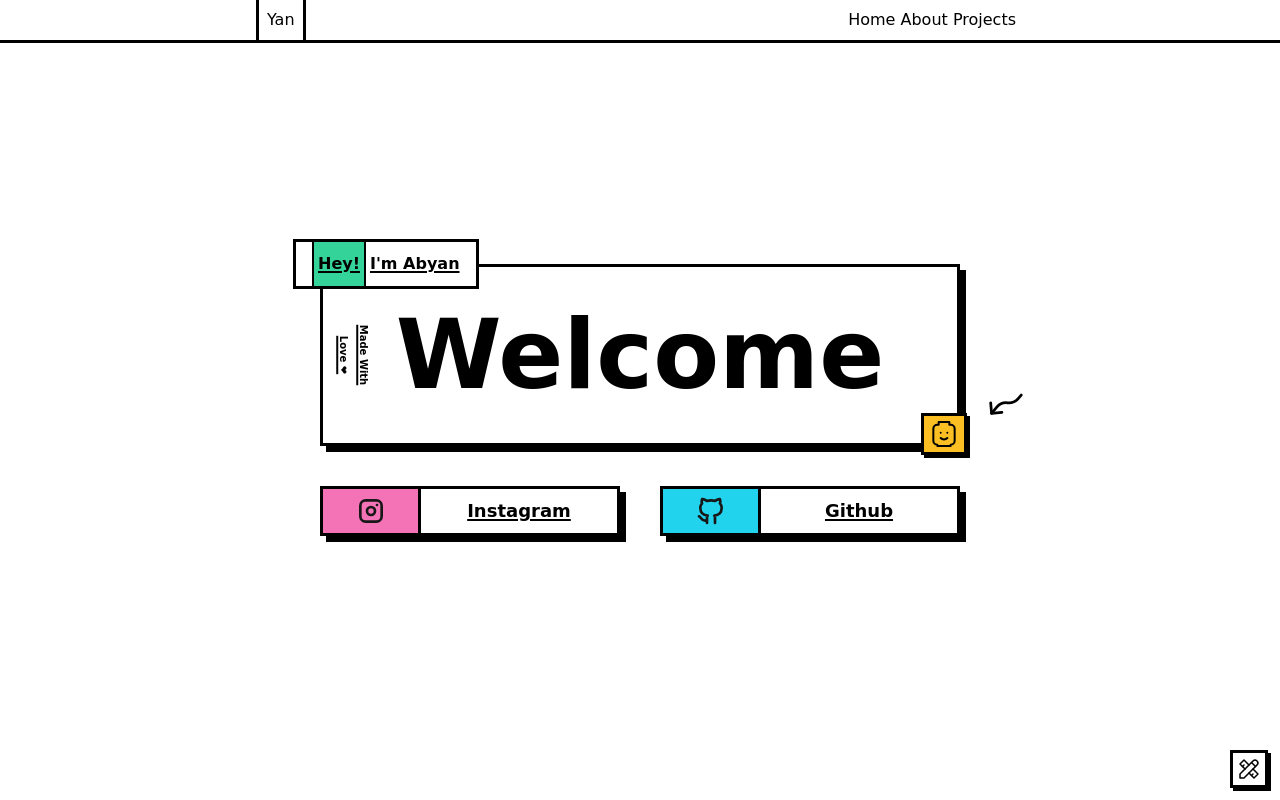
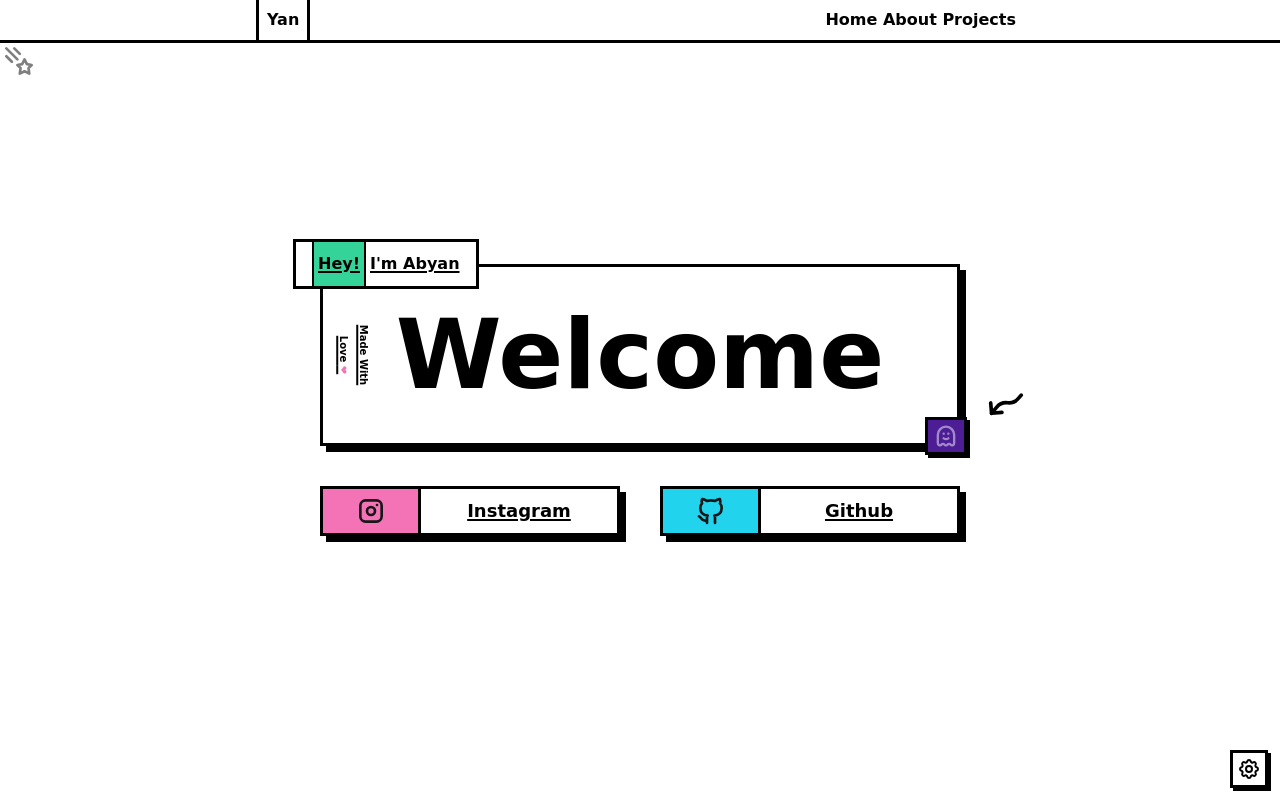
Before and after one commit to M-Abyan/portfolio, a website: page src/index.html in a window 1280 px wide. Drawn offline with Linux system fonts and the light colour scheme; a web font is replaced by a local one.

Commit message:
Another Commit

```diff
--- a/index.html
+++ b/src/index.html
@@ -9,11 +9,11 @@
     <link rel="preconnect" href="https://fonts.gstatic.com" crossorigin>
     <link href="https://fonts.googleapis.com/css2?family=Playpen+Sans:wght@500;600;700;800&display=swap" rel="stylesheet">
     <!--Google Font-->
-    <link href="dist/output.css" rel="stylesheet">
+    <link href="/dist/output.css" rel="stylesheet">
 </head>
 <body class="font-primary">
     <div class="md:px-20 lg:px-64 flex justify-between
-    border-b-[3px] border-nav fixed w-full bg-white">
+    border-b-[3px] border-nav fixed w-full bg-white font-bold">
         <div class="logo-bg-color border-r-[3px] border-nav
         md:border-x-[3px] flex px-2 items-center ">Yan</div>
         <div class="p-2">
@@ -27,47 +27,61 @@
     <div class="flex flex-col items-center gap-16 justify-center h-dvh text-center mx-auto">
         <div class="flex flex-col items-stretch w-[80%] lg:w-[60%]
         xl:w-1/2 justify-centers gap-10">
-            <div class="border-[3px] bg-white
-            border-black flex items-center relative box-shadow-1 p-10 ">
-                <div class="absolute
-                top-[-20px] left-[-20px]
-                md:top-[-28px] md:left-[-30px] border-[3px]
-                bg-white border-black underline-offset-2
-                decoration-2 underline flex font-semibold items-center px-2 md:px-4">
-                <p class="p-1 md:py-[10px] mr-1 bg-emerald-400 border-x-2 border-black">Hey!</p>
+            <div class="card flex items-center relative box-shadow-1 p-10 ">
+                <!-- hey -->
+                <div class="container-hey">
+                <p class="p-1 md:py-[10px] mr-1 bg-emerald-400 border-x-2 border-black">
+                    Hey!
+                </p>
                 I'm Abyan
                 </div>
-                <div class="absolute box-shadow-2 bottom-[-12px]
-                right-[-10px] border-[3px] border-black px-1 py-[2px]
-                bg-amber-400 ">
-                    <svg xmlns="http://www.w3.org/2000/svg"
-                    class="icon icon-tabler icon-tabler-lego"
-                    width="32" height="32" viewBox="0 0 24 24"
-                    stroke-width="1.5" stroke="#000000" fill="none"
-                    stroke-linecap="round" stroke-linejoin="round">
-                        <path stroke="none" d="M0 0h24v24H0z" fill="none"/>
-                        <path d="M9.5 11l.01 0" />
-                        <path d="M14.5 11l.01 0" />
-                        <path d="M9.5 15a3.5 3.5 0 0 0 5 0" />
-                        <path d="M7 5h1v-2h8v2h1a3 3 0 0 1 3 3v9a3 3 0 0 1 -3 3v1h-10v-1a3 3 0 0 1 -3 -3v-9a3 3 0 0 1 3 -3" />
-                    </svg>
+                <!-- ghost-->
+                <div class="box-shadow-2 container-char">
+                <svg xmlns="http://www.w3.org/2000/svg"
+                class="icon icon-tabler icon-tabler-ghost animate-pulse"
+                width="28" height="28" viewBox="0 0 24 24" stroke-width="2"
+                stroke="#f8f8ff" fill="none" stroke-linecap="round" stroke-linejoin="round">
+                    <path stroke="none" d="M0 0h24v24H0z" fill="none"/>
+                    <path d="M5 11a7 7 0 0 1 14 0v7a1.78 1.78 0 0 1 -3.1 1.4a1.65 1.65 0 0 0 -2.6 0a1.65 1.65 0 0 1 -2.6 0a1.65 1.65 0 0 0 -2.6 0a1.78 1.78 0 0 1 -3.1 -1.4v-7" />
+                    <path d="M10 10l.01 0" />
+                    <path d="M14 10l.01 0" />
+                    <path d="M10 14a3.5 3.5 0 0 0 4 0" />
+                  </svg>
                 </div>
-                <div class="fixed md:absolute right-[-20px] md:right-[-70px] md:top-[65%] rotate-[220deg]">
-                    <svg xmlns="http://www.w3.org/2000/svg" class="icon icon-tabler icon-tabler-arrow-curve-right" width="44" height="44" viewBox="0 0 24 24" stroke-width="1.5" stroke="#000000" fill="none" stroke-linecap="round" stroke-linejoin="round">
+                <!--arrow-->
+                <div class="fixed  md:absolute right-[-20px]
+                md:right-[-70px] md:top-[65%] rotate-[220deg]">
+                    <svg xmlns="http://www.w3.org/2000/svg" class="icon icon-tabler icon-tabler-arrow-curve-right" width="44" height="44" viewBox="0 0 24 24" stroke-width="2" stroke="#000000" fill="none" stroke-linecap="round" stroke-linejoin="round">
                         <path stroke="none" d="M0 0h24v24H0z" fill="none"/>
                         <path d="M10 7l4 -4l4 4" />
                         <path d="M14 3v4.394a6.737 6.737 0 0 1 -3 5.606a6.737 6.737 0 0 0 -3 5.606v2.394" />
                       </svg>
                 </div>
-                <div class="text-3xl md:text-7xl xl:text-8xl 2xl:text-9xl font-semibold w-full">Welcome</div>
+                <!-- falling star -->
+                <div class="fixed top-[42px] left-0">
+                    <svg xmlns="http://www.w3.org/2000/svg"
+                    class="icon icon-tabler icon-tabler-comet animate-pulse"
+                    width="38" height="38" viewBox="0 0 24 24" stroke-width="1.7"
+                    stroke="#000000" fill="none" stroke-linecap="round" stroke-linejoin="round">
+                        <path stroke="none" d="M0 0h24v24H0z" fill="none"/>
+                        <path d="M15.5 18.5l-3 1.5l.5 -3.5l-2 -2l3 -.5l1.5 -3l1.5 3l3 .5l-2 2l.5 3.5z" />
+                        <path d="M4 4l7 7" />
+                        <path d="M9 4l3.5 3.5" />
+                        <path d="M4 9l3.5 3.5" />
+                      </svg>
+                </div>
+                <!-- welcome -->
+                <div class="text-3xl md:text-7xl xl:text-8xl 2xl:text-9xl font-semibold w-full">
+                    Welcome
+                </div>
+                <!-- made with love -->
                 <div class=" rotate-90 absolute left-0 font-extrabold
                 text-[8px] leading-loose md:text-[10px] text-wrap underline underline-offset-2 decoration-2">
-                Made With <br>Love ❤
+                Made With <br>Love <span class="text-pink-400">❤</span>
                 </div>
             </div>
             <div class="grid grid-cols-1 relative md:grid-cols-2 justify-center items-center gap-10">
-                <a href="#" class="grid grid-cols-[1fr,2fr] text-sm md:text-lg
-                border-[3px] border-black box-shadow-1 bg-white">
+                <a href="#" class="social-card card box-shadow-1">
                     <div class="bg-pink-400 flex items-center justify-center border-black
                     border-r-[3px]">
                         <svg xmlns="http://www.w3.org/2000/svg"
@@ -83,10 +97,9 @@
                         </svg>
                     </div>
                     <p class="underline-offset-2 decoration-2 p-2
-                    underline font-semibold">Instagram</p>
+                    underline font-bold">Instagram</p>
                 </a>
-                <a href="#" class="grid grid-cols-[1fr,2fr] text-sm md:text-lg
-                border-[3px] border-black box-shadow-1 bg-white">
+                <a href="https://github.com/M-Abyan" class="social-card card box-shadow-1">
                     <div class="bg-cyan-400 flex items-center justify-center border-black
                     border-r-[3px]">
                         <svg xmlns="http://www.w3.org/2000/svg"
@@ -98,7 +111,7 @@
                             <path d="M9 19c-4.3 1.4 -4.3 -2.5 -6 -3m12 5v-3.5c0 -1 .1 -1.4 -.5 -2c2.8 -.3 5.5 -1.4 5.5 -6a4.6 4.6 0 0 0 -1.3 -3.2a4.2 4.2 0 0 0 -.1 -3.2s-1.1 -.3 -3.5 1.3a12.3 12.3 0 0 0 -6.2 0c-2.4 -1.6 -3.5 -1.3 -3.5 -1.3a4.2 4.2 0 0 0 -.1 3.2a4.6 4.6 0 0 0 -1.3 3.2c0 4.6 2.7 5.7 5.5 6c-.6 .6 -.6 1.2 -.5 2v3.5" />
                         </svg>
                     </div>
-                    <p class="underline-offset-2 decoration-2 p-2 underline font-semibold">Github</p>
+                    <p class="underline-offset-2 decoration-2 p-2 underline font-bold">Github</p>
                 </a>
             </div>
         </div>
@@ -108,18 +121,13 @@
                 right-3 color-toggle p-1 border-[3px]
                 border-black box-shadow-2 bg-white">
                 <svg xmlns="http://www.w3.org/2000/svg"
-                class="icon icon-tabler icon-tabler-tools"
-                width="24" height="24" viewBox="0 0 24 24"
-                stroke-width="1.5" stroke="#000000" fill="none"
-                stroke-linecap="round" stroke-linejoin="round">
+                class="icon icon-tabler icon-tabler-settings"
+                 width="24" height="24" viewBox="0 0 24 24"
+                 stroke-width="2" stroke="#000000" fill="none" stroke-linecap="round" stroke-linejoin="round">
                     <path stroke="none" d="M0 0h24v24H0z" fill="none"/>
-                    <path d="M3 21h4l13 -13a1.5 1.5 0 0 0 -4 -4l-13 13v4" />
-                    <path d="M14.5 5.5l4 4" />
-                    <path d="M12 8l-5 -5l-4 4l5 5" />
-                    <path d="M7 8l-1.5 1.5" />
-                    <path d="M16 12l5 5l-4 4l-5 -5" />
-                    <path d="M16 17l-1.5 1.5" />
-                </svg>
+                    <path d="M10.325 4.317c.426 -1.756 2.924 -1.756 3.35 0a1.724 1.724 0 0 0 2.573 1.066c1.543 -.94 3.31 .826 2.37 2.37a1.724 1.724 0 0 0 1.065 2.572c1.756 .426 1.756 2.924 0 3.35a1.724 1.724 0 0 0 -1.066 2.573c.94 1.543 -.826 3.31 -2.37 2.37a1.724 1.724 0 0 0 -2.572 1.065c-.426 1.756 -2.924 1.756 -3.35 0a1.724 1.724 0 0 0 -2.573 -1.066c-1.543 .94 -3.31 -.826 -2.37 -2.37a1.724 1.724 0 0 0 -1.065 -2.572c-1.756 -.426 -1.756 -2.924 0 -3.35a1.724 1.724 0 0 0 1.066 -2.573c-.94 -1.543 .826 -3.31 2.37 -2.37c1 .608 2.296 .07 2.572 -1.065z" />
+                    <path d="M9 12a3 3 0 1 0 6 0a3 3 0 0 0 -6 0" />
+                  </svg>
             </div>
             <div class="hidden gap-[2px] color-picker bg-white border-[3px] border-black
             p-1 absolute right-3 bottom-14 box-shadow-2 grid-rows-2 w-[38px]">
@@ -148,6 +156,6 @@
                 </div>
             </div>
     </div>
-    <script src="src/script.js"></script>
+    <script src="/src/script.js"></script>
 </body>
 </html>
--- a/src/input.css
+++ b/src/input.css
@@ -1,6 +1,28 @@
 @tailwind base;
 @tailwind components;
 @tailwind utilities;
+
+.card{
+    @apply border-[3px] border-black bg-white
+    }
+.social-card{
+    @apply grid grid-cols-[1fr,2fr] text-sm md:text-lg
+}
+
+.container-hey{
+    @apply absolute
+    top-[-20px] left-[-20px]
+    md:top-[-28px] md:left-[-30px] border-[3px]
+    bg-white border-black underline-offset-2
+    decoration-2 underline flex font-bold items-center px-2 md:px-4
+}
+
+.container-char{
+    @apply absolute bottom-[-12px]
+                right-[-10px] border-[3px] border-black px-1 py-[2px]
+                bg-violet-900
+}
+
 .box-shadow-1{
     box-shadow: 6px 6px;
 }
```
Also changed, not shown: dist/output.css.
